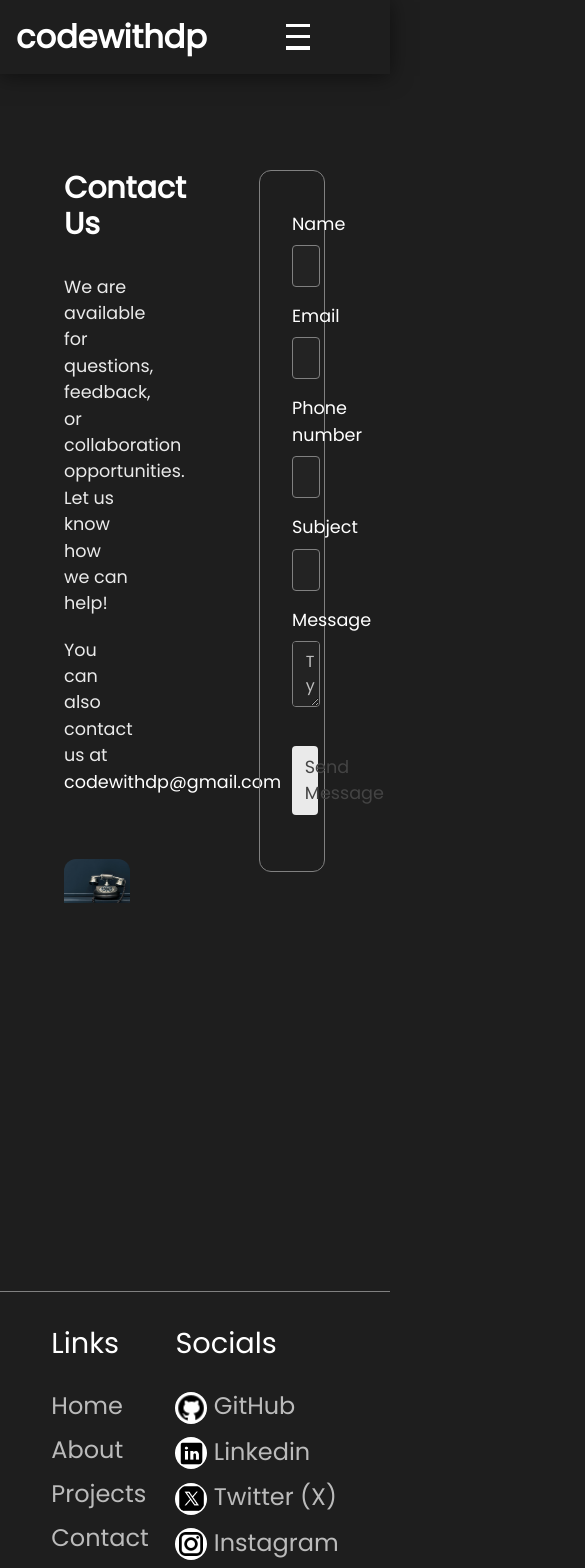
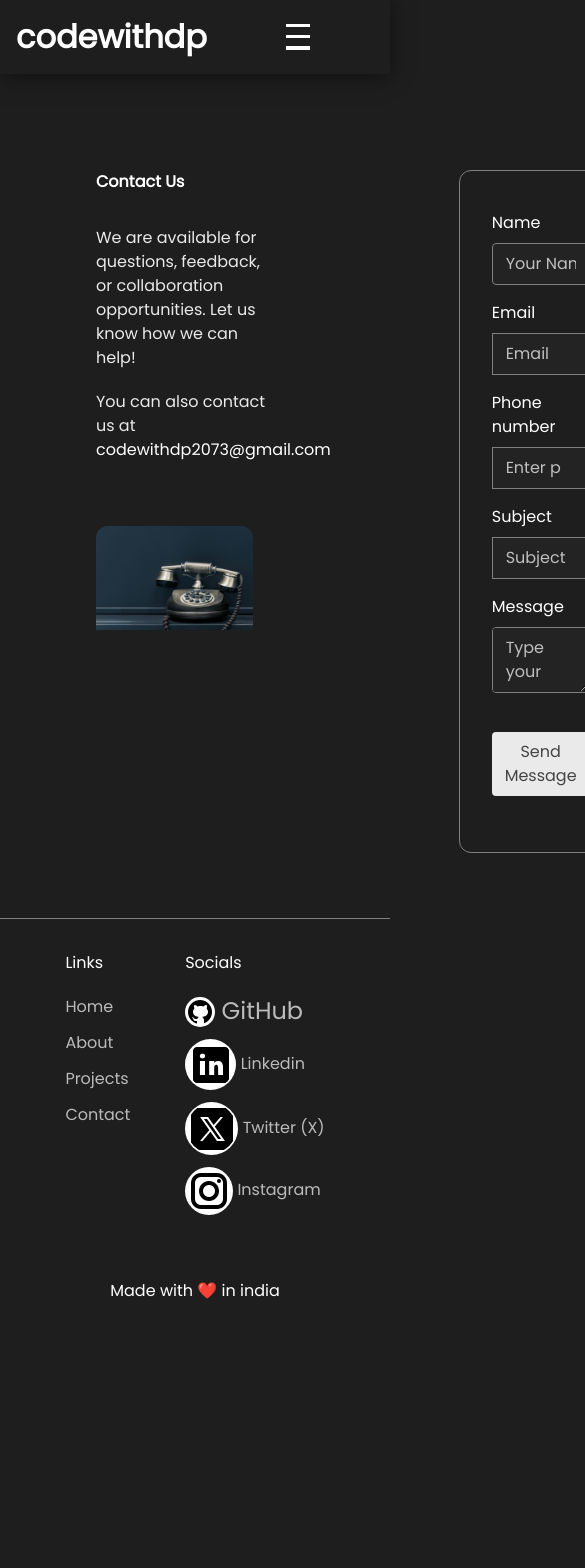
Before and after one commit to Dp20703/codewithdp, a React (Vite) app: page /contact in a window 390 px wide. Shown: the top 1568 px of the page, 585 px wide, since content can reach past the window. After the commit the page ends 1335 px from the top, so only its background shows below. Built offline with nearby package versions, Linux system fonts and the light colour scheme.

Commit message:
feat: enhance responsiveness and accessibility in Footer, AboutSection, ContactSection, and HeroBasic; remove unused data file

```diff
--- a/src/components/layout/Footer.jsx
+++ b/src/components/layout/Footer.jsx
@@ -7,46 +7,43 @@ const Footer = () => {
         className="flex justify-around gap-5"
         style={{ padding: "2rem 3rem" }}
       >
-        <div className="text-2xl">
+        <div>
           <ul className="flex flex-col gap-3 justify-center">
             <h2
-              className="text-[#ffffff] text-[1.8rem]"
-              style={{ marginBottom: "1rem" }}
+              className="text-[#ffffff] lg:text-[1.75rem] md:text-2xl sm:text-xl"
+              style={{ marginBottom: ".5rem" }}
             >
               Links
             </h2>
-            <li className="text-[#bbbbbb] hover:text-[#ffffff]">
+            <li className="text-[#bbbbbb] lg:text-2xl md:text-xl sm:text-[.80rem] hover:text-[#ffffff]">
               <Link to="/" className="active">
                 Home
               </Link>
             </li>
-            <li className="text-[#bbbbbb] hover:text-[#ffffff]">
+            <li className="text-[#bbbbbb] lg:text-2xl md:text-xl sm:text-[.80rem] hover:text-[#ffffff]">
               <Link to="/about">About</Link>
             </li>
-            <li className="text-[#bbbbbb] hover:text-[#ffffff]">
+            <li className="text-[#bbbbbb] lg:text-2xl md:text-xl sm:text-[.80rem] hover:text-[#ffffff]">
               <Link to="/projects">Projects</Link>
             </li>
-            <li className="text-[#bbbbbb] hover:text-[#ffffff]">
+            <li className="text-[#bbbbbb] lg:text-2xl md:text-xl sm:text-[.80rem] hover:text-[#ffffff]">
               <Link to="/contact">Contact</Link>
             </li>
-            {/* <li className="text-[#bbbbbb] hover:text-[#ffffff]">
-              <Link to="/services">Services</Link>
-            </li> */}
           </ul>
         </div>
 
-        <div className="text-2xl ">
+        <div>
           <ul className="flex flex-col gap-3 justify-center">
             <h2
-              className="text-[#ffffff] text-[1.8rem]"
-              style={{ marginBottom: "1rem" }}
+              className="text-[#ffffff] lg:text-[1.75rem] md:text-2xl sm:text-xl"
+              style={{ marginBottom: ".5rem" }}
             >
               Socials
             </h2>
-            <li className="text-[#bbbbbb] hover:text-[#ffffff]">
+            <li className="text-[#bbbbbb] lg:text-2xl md:text-xl sm:text-[.80rem] text-2xl hover:text-[#ffffff]">
               <img
                 src="/assets/icons/github-30.png"
-                className="h-8 w-8 inline bg-white rounded-full "
+                className="lg:h-8 lg:w-8 md:h-7 md:w-7 sm:h-5 sm:w-5 inline bg-white rounded-full "
                 alt="github"
               />{" "}
               <a
@@ -57,11 +54,11 @@ const Footer = () => {
                 GitHub
               </a>
             </li>
-            <li className="text-[#bbbbbb] hover:text-[#ffffff]">
+            <li className="text-[#bbbbbb] lg:text-2xl md:text-xl sm:text-[.80rem] hover:text-[#ffffff]">
               <img
                 src="/assets/icons/linkedin-48.png"
                 style={{ padding: ".1rem" }}
-                className="h-8 w-8 inline  bg-white rounded-full "
+                className="lg:h-8 lg:w-8 md:h-7 md:w-7 sm:h-5 sm:w-5 inline  bg-white rounded-full "
                 alt="linkedin"
               />{" "}
               <a
@@ -72,10 +69,10 @@ const Footer = () => {
                 Linkedin
               </a>
             </li>
-            <li className="text-[#bbbbbb] hover:text-[#ffffff]">
+            <li className="text-[#bbbbbb] lg:text-2xl md:text-xl sm:text-[.80rem] hover:text-[#ffffff]">
               <img
                 src="/assets/icons/x-50.png"
-                className="h-8 w-8 inline  bg-white rounded-full"
+                className="lg:h-8 lg:w-8 md:h-7 md:w-7 sm:h-5 sm:w-5 inline  bg-white rounded-full"
                 style={{ padding: ".1rem" }}
                 alt="twiiter"
               />{" "}
@@ -87,10 +84,10 @@ const Footer = () => {
                 Twitter (X)
               </a>
             </li>
-            <li className="text-[#bbbbbb] hover:text-[#ffffff]">
+            <li className="text-[#bbbbbb] lg:text-2xl md:text-xl sm:text-[.80rem] hover:text-[#ffffff]">
               <img
                 src="/assets/icons/instagram-48.png"
-                className="h-8 w-8 inline  bg-white rounded-full "
+                className="lg:h-8 lg:w-8 md:h-7 md:w-7 sm:h-5 sm:w-5 inline  bg-white rounded-full "
                 alt="instagram"
               />{" "}
               <a
@@ -104,7 +101,10 @@ const Footer = () => {
           </ul>
         </div>
       </div>
-      <h2 className="text-center" style={{ padding: "2rem 0" }}>
+      <h2
+        className="text-center lg:text-xl md:text-[1rem] sm:text-[.80rem]"
+        style={{ padding: "2rem 0" }}
+      >
         Made with ❤️ in india
       </h2>
     </section>
--- a/src/components/sections/ContactSection.jsx
+++ b/src/components/sections/ContactSection.jsx
@@ -3,10 +3,10 @@ import AnimatedContent from "../../blocks/Animations/AnimatedContent/AnimatedCon
 const ContactSection = () => {
   return (
     <section
-      className="w-full h-fit flex items-cente justify-between"
+      className="w-full h-screen sm:h-fit flex lg:flex-row md:flex-col  sm:flex-col items-cente justify-between"
       style={{ padding: "6rem 2rem" }}
     >
-      <div className="w-1/2">
+      <div className="lg:w-1/2 md:w-full sm:w-full ">
         <AnimatedContent
           distance={150}
           direction="horizontal"
@@ -19,18 +19,21 @@ const ContactSection = () => {
           threshold={0.3}
           delay={0.5}
         >
-          <div className="w-full">
+          <div
+            className="lg:w-full md:w-full sm:w-full flex flex-col justify-center items-left"
+            style={{ padding: "0 2rem" }}
+          >
             <div>
               <h2
-                className="text-3xl text-[#ffffff] font-bold"
-                style={{ padding: "0 2rem" }}
+                className="lg:text-3xl md:text-2xl sm:text-xl text-[#ffffff] font-bold"
+                style={{ padding: "0 2rem", textAlign: "start" }}
               >
                 Contact Us
               </h2>
             </div>
             <div
               style={{ padding: "2rem 2rem" }}
-              className="text-[1.1rem] w-4/5 flex flex-col gap-5 text-[#eaeaea] "
+              className="lg:lg:text-[1.1rem] md:text-[1rem] sm:text-[.80rem] w-4/5 flex flex-col gap-5 text-[#eaeaea] "
             >
               <p>
                 We are available for questions, feedback, or collaboration
@@ -38,7 +41,7 @@ const ContactSection = () => {
               </p>
               <p>
                 You can also contact us at{" "}
-                <span className="text-[#ffffff]">codewithdp@gmail.com</span>
+                <span className="text-[#ffffff]">codewithdp2073@gmail.com</span>
               </p>
             </div>
             <div style={{ padding: "2rem 2rem" }}>
@@ -52,7 +55,10 @@ const ContactSection = () => {
         </AnimatedContent>
       </div>
 
-      <div className="w-1/2" style={{ padding: "0 4rem" }}>
+      <div
+        className="lg:w-1/2 md:w-full sm:w-full"
+        style={{ padding: "0 4rem" }}
+      >
         <AnimatedContent
           distance={150}
           direction="horizontal"
@@ -68,15 +74,18 @@ const ContactSection = () => {
           <form
             action="https://formsubmit.co/codewithdp2073@gmail.com"
             method="POST"
-            className="w-full rounded-xl"
+            className="lg:w-full  md:w-full sm:w-full rounded-xl"
             style={{ border: ".1rem solid gray", padding: "2rem 2rem" }}
           >
             <div className="w-full" style={{ margin: ".5rem 0" }}>
-              <label htmlFor="name" className="text-white w-full text-[1.1rem]">
+              <label
+                htmlFor="name"
+                className="text-white w-full lg:text-[1.1rem] md:text-[1rem] sm:text-[.80rem]"
+              >
                 Name
               </label>
               <input
-                className="w-full text-[#ffffff] bg-[#232323] rounded text-[1rem] placeholder:text-[#bfbfbf]"
+                className="w-full text-[#ffffff] bg-[#232323] rounded lg:text-[1rem] md:text-[.80rem] sm:text-[.70rem] placeholder:text-[#bfbfbf]"
                 style={{
                   padding: ".5rem .8rem",
                   margin: ".5rem 0",
@@ -91,12 +100,12 @@ const ContactSection = () => {
             <div className="w-full" style={{ margin: ".5rem 0" }}>
               <label
                 htmlFor="email"
-                className="text-white w-full text-[1.1rem]"
+                className="text-white w-full lg:text-[1.1rem] md:text-[1rem] sm:text-[.80rem]"
               >
                 Email
               </label>
               <input
-                className="w-full text-[#ffffff] bg-[#232323] rounded text-[1rem] placeholder:text-[#bfbfbf]"
+                className="w-full text-[#ffffff] bg-[#232323] lg:text-[1rem] md:text-[.80rem] sm:text-[.70rem] placeholder:text-[#bfbfbf]"
                 style={{
                   padding: ".5rem .8rem",
                   margin: ".5rem 0",
@@ -111,13 +120,13 @@ const ContactSection = () => {
             <div className="w-full" style={{ margin: ".5rem 0" }}>
               <label
                 htmlFor="phoneno"
-                className="text-white w-full text-[1.1rem]"
+                className="text-white w-full lg:text-[1.1rem] md:text-[1rem] sm:text-[.80rem]"
               >
                 Phone number
               </label>
               <input
                 min={0}
-                className="w-full text-[#ffffff] bg-[#232323] rounded text-[1rem] placeholder:text-[#bfbfbf]"
+                className="w-full text-[#ffffff] bg-[#232323] lg:text-[1rem] md:text-[.80rem] sm:text-[.70rem] placeholder:text-[#bfbfbf]"
                 style={{
                   padding: ".5rem .8rem",
                   margin: ".5rem 0",
@@ -132,12 +141,12 @@ const ContactSection = () => {
             <div className="w-full" style={{ margin: ".5rem 0" }}>
               <label
                 htmlFor="subject"
-                className="text-white w-full text-[1.1rem]"
+                className="text-white w-full lg:text-[1.1rem] md:text-[1rem] sm:text-[.80rem]"
               >
                 Subject
               </label>
               <input
-                className="w-full text-[#ffffff] bg-[#232323] rounded text-[1rem] placeholder:text-[#bfbfbf]"
+                className="w-full text-[#ffffff] bg-[#232323] lg:text-[1rem] md:text-[.80rem] sm:text-[.70rem] placeholder:text-[#bfbfbf]"
                 style={{
                   padding: ".5rem .8rem",
                   margin: ".5rem 0",
@@ -152,14 +161,14 @@ const ContactSection = () => {
             <div className="w-full" style={{ margin: ".5rem 0" }}>
               <label
                 htmlFor="message"
-                className="text-white w-full text-[1.1rem]"
+                className="text-white w-full lg:text-[1.1rem] md:text-[1rem] sm:text-[.80rem]"
               >
                 Message
               </label>
               <textarea
                 name="message"
                 id="message"
-                className="w-full text-[#ffffff] bg-[#232323] rounded text-[1rem] placeholder:text-[#bfbfbf]"
+                className="w-full text-[#ffffff] bg-[#232323] rounded lg:text-[1rem] md:text-[.80rem] sm:text-[.70rem] placeholder:text-[#bfbfbf]"
                 style={{
                   padding: ".5rem .8rem",
                   margin: ".5rem 0",
@@ -172,7 +181,7 @@ const ContactSection = () => {
             <div className="w-full" style={{ margin: "1rem 0" }}>
               <button
                 type="submit"
-                className="w-full text-[#444444] bg-[#eaeaea] rounded text-[1.1rem] hover:bg-[#ffffff]"
+                className="w-full text-[#444444] bg-[#eaeaea] rounded lg:text-[1.1rem] md:text-[1rem] sm:text-[.80rem] hover:bg-[#ffffff]"
                 style={{
                   padding: ".5rem .8rem",
                   margin: ".5rem 0",
```
Also changed, not shown: src/components/sections/AboutSection.jsx (+10 -8 lines), src/components/sections/HeroBasic.jsx (+8 -6 lines), src/constants/data.js (deleted).
